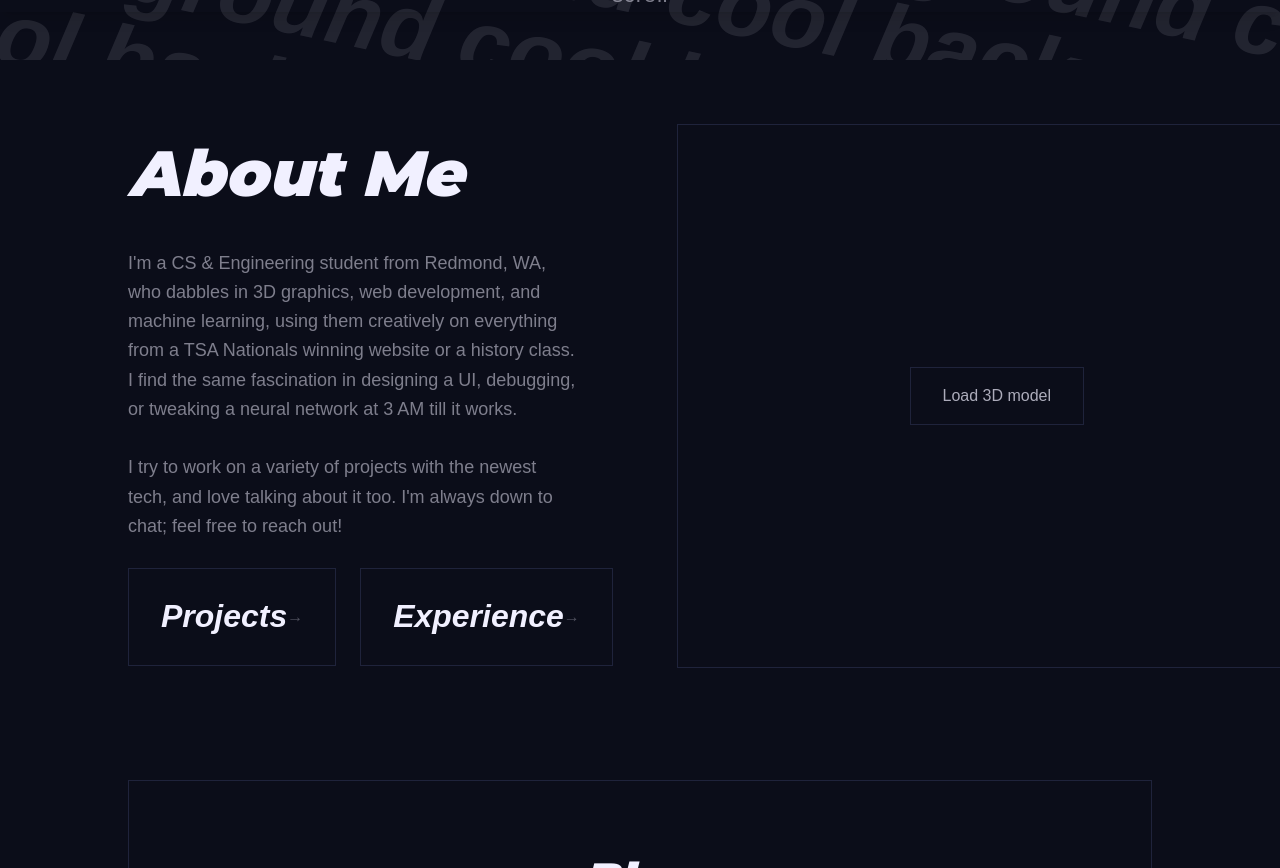
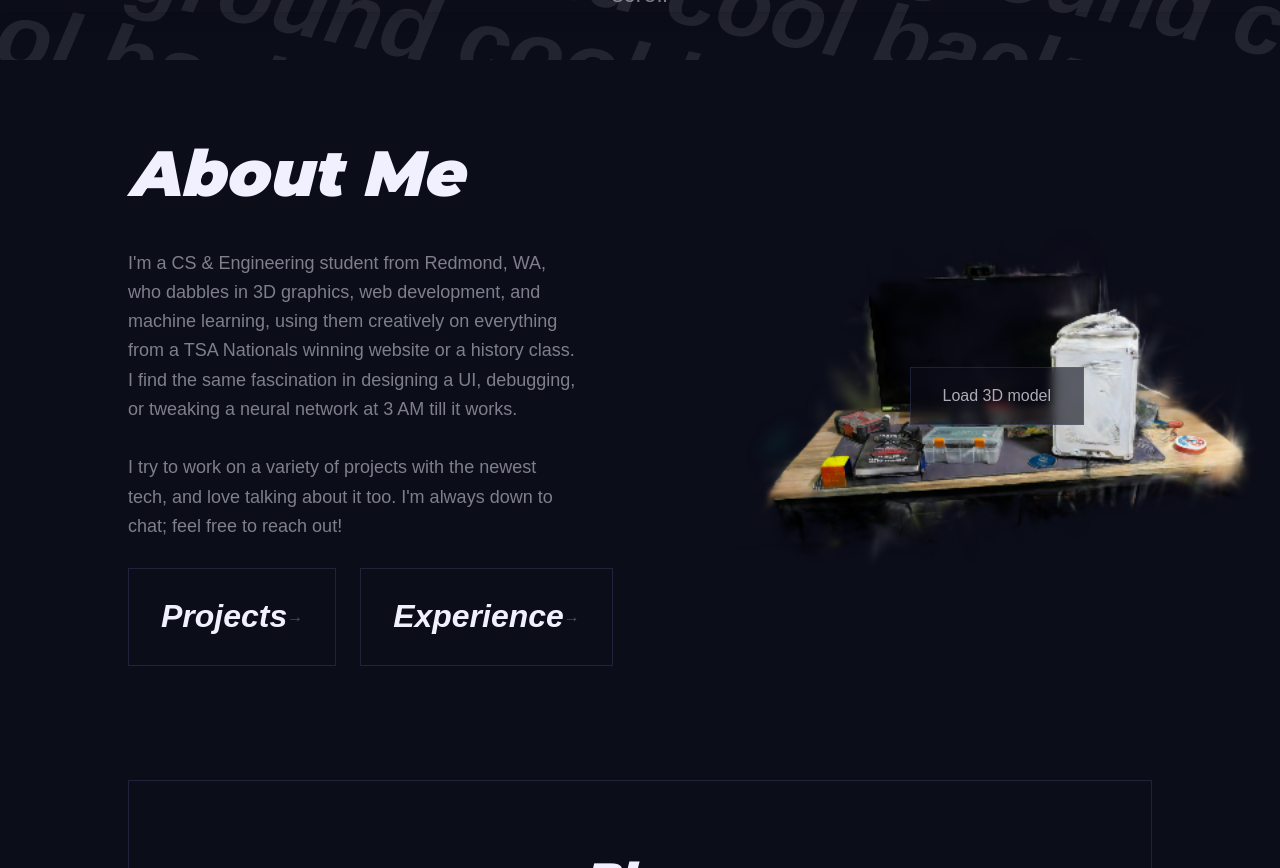
Before and after one commit to somebody4545/2025site, a Next.js app: page / in a window 1280 px wide. Shown: the part 740-1608 px from the top of the page. Built offline with nearby package versions, Linux system fonts and the light colour scheme.

Commit message:
added 3d model preview

```diff
--- a/app/page.tsx
+++ b/app/page.tsx
@@ -5,6 +5,7 @@ import GaussianSplatViewer from "@/app/components/GaussianSplatViewer";
 import FullScreen4545Grid from "@/app/components/FullScreen4545Grid";
 import TransitionLink from "@/app/components/TransitionLink";
 import Link from "next/link";
+import Image from "next/image";
 import {Github, Linkedin, Mail} from "lucide-react";
 import {useState} from "react";
 
@@ -63,11 +64,18 @@ export default function Home() {
                         {splatLoaded ? (
                             <GaussianSplatViewer src="/splats/splat-trained.ply" className="w-full h-full"/>
                         ) : (
-                            <div className="w-full h-full flex items-center justify-center border border-border/20 rounded-lg">
+                            <div className="relative w-full h-full flex items-center justify-center">
+                                <Image
+                                    src="/splats/splat-preview.png"
+                                    alt="3D model preview"
+                                    fill
+                                    className="object-contain"
+                                    priority={false}
+                                />
                                 <button
                                     type="button"
                                     onClick={() => setSplatLoaded(true)}
-                                    className="px-8 py-4 border border-border/20 rounded-lg text-foreground/70 hover:border-primary/40 hover:text-foreground transition-colors duration-200"
+                                    className="relative z-10 px-8 py-4 border border-border/20 rounded-lg text-foreground/70 hover:border-primary/40 hover:text-foreground bg-background/60 backdrop-blur-sm transition-colors duration-200"
                                 >
                                     Load 3D model
                                 </button>
```
Also changed, not shown: public/splats/splat-preview.png (added).
